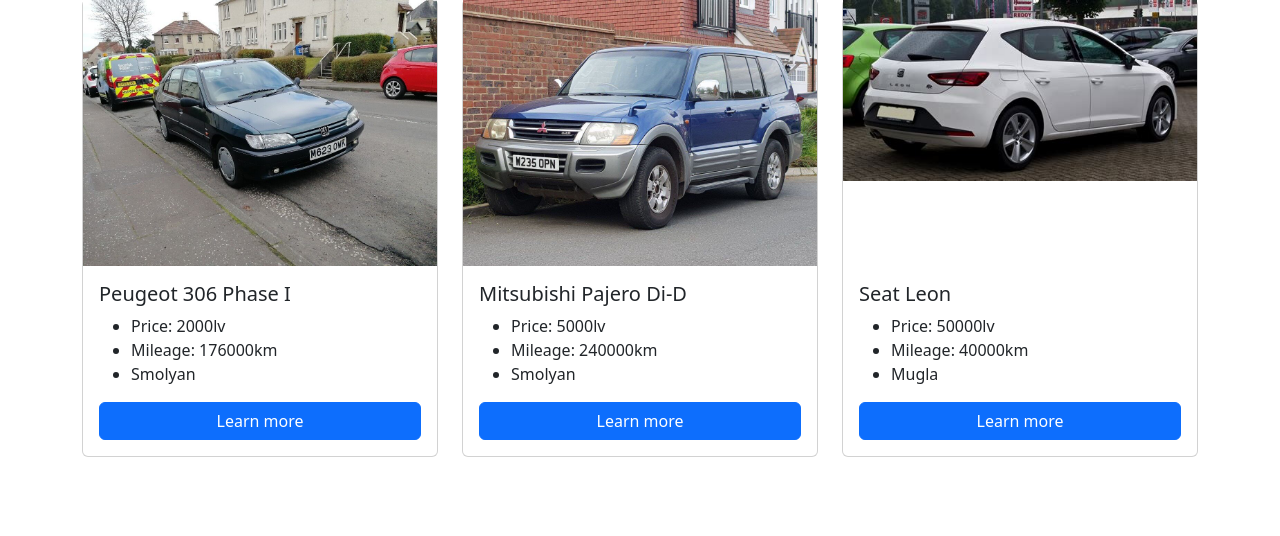
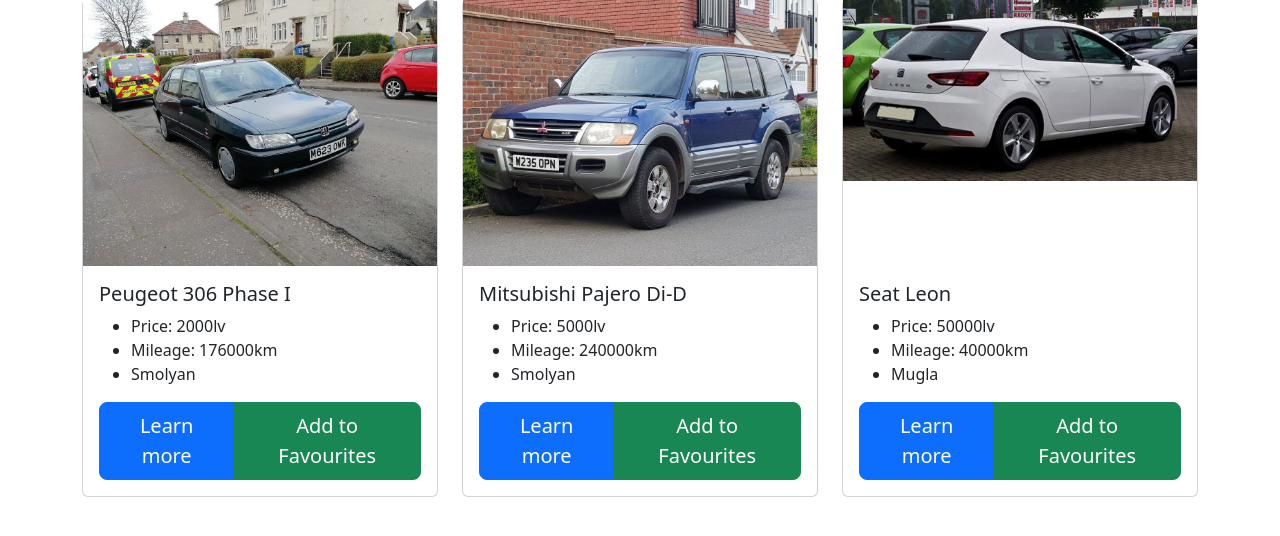
Before and after one commit to GecataGoranov/CarsTrader, a Django app: page / in a window 1280 px wide. Shown: the part 147-683 px from the top of the page. Run offline with Django 4.2, Linux system fonts and the light colour scheme; data comes from the database, SQL or seed files in the repository; both versions use the stored data as it was after the commit; parts of the project's set-up code (start-up, migrations or seed data) failed here and were passed over.

Commit message:
Began working on the 'delete listing' and the 'Add to favourites' buttons

```diff
--- a/templates/base/car_card.html
+++ b/templates/base/car_card.html
@@ -13,7 +13,15 @@
                             <li class="card-text">{{ car.place }}</li>
                         </ul>
                     </div>
-                    <a href="{% url 'details' car.id %}" class="btn btn-primary">Learn more</a>
+                    <div class="btn-group" role="group">
+                        <a href="{% url 'details' car.id %}" class="btn btn-primary btn-lg">Learn more</a>
+                            {% if car.seller == request.user %}
+                                <a href="#" class="btn btn-danger btn-lg">Remove listing</a>
+                            {% else %}
+                                <a href="#" class="btn btn-success btn-lg">Add to Favourites</a>
+                            {% endif %}
+                    </div>
+
                 </div>
             {% endif %}
     {% endwith %}
--- a/trader/urls.py
+++ b/trader/urls.py
@@ -1,10 +1,11 @@
 from django.urls import path
-from .views import IndexView, PublishCreateView, CarDetailsView
+from .views import IndexView, PublishCreateView, CarDetailsView, CarDeleteView
 
 
 
 urlpatterns = [
     path("", IndexView.as_view(), name="index"),
     path("publish", PublishCreateView.as_view(), name="publish"),
-    path("details/<int:pk>", CarDetailsView.as_view(), name="details")
+    path("details/<int:pk>", CarDetailsView.as_view(), name="details"),
+    path("delete/<int:pk>", CarDeleteView.as_view(), name="delete car")
 ]
--- a/trader/views.py
+++ b/trader/views.py
@@ -4,7 +4,7 @@
 from django.db.models.query import QuerySet
 from django.shortcuts import render, HttpResponse, redirect
 from django.views.generic import TemplateView, ListView, DetailView
-from django.views.generic.edit import CreateView, FormView
+from django.views.generic.edit import CreateView, FormView, DeleteView
 from django.contrib.auth.mixins import LoginRequiredMixin
 from django.contrib.auth.decorators import login_required
 from django.utils.decorators import method_decorator
@@ -111,3 +111,9 @@
         if self.request.user.is_authenticated:
             context["slug"] = slugify(self.request.user.email)
         return context
+
+
+class CarDeleteView(LoginRequiredMixin, DeleteView):
+    model = Car
+    template_name = "trader/confirm_delete.html"
+    success_url = reverse_lazy("index")
```
Also changed, not shown: db.sqlite3.
